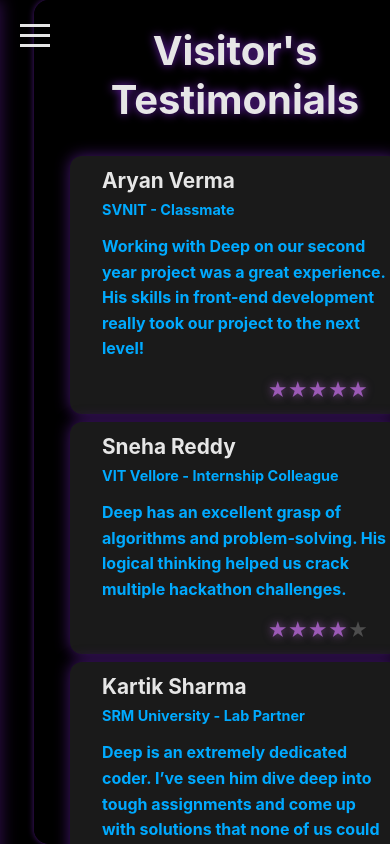
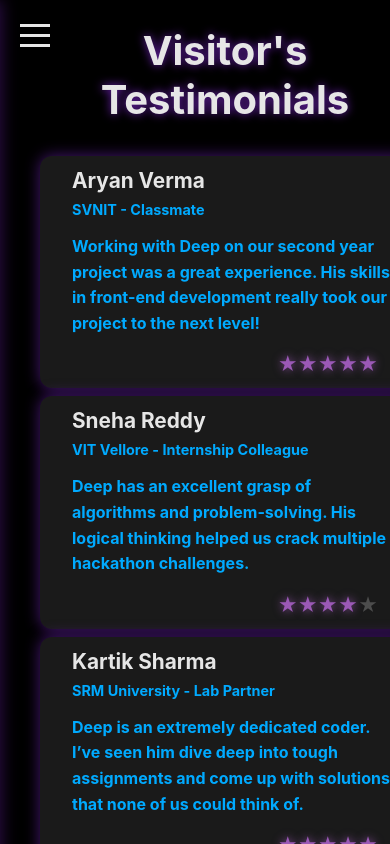
Before and after one commit to THE-DEEPDAS/Portfolio-Website, a React (Create React App) app: page /testimonials in a window 390 px wide. Built offline with nearby package versions, Linux system fonts and the light colour scheme.

Commit message:
trying responsiveness

```diff
--- a/src/components/Academic.css
+++ b/src/components/Academic.css
@@ -48,14 +48,14 @@ p {
 
 @media screen and (max-width: 768px) {
     .academic-page {
-        margin-left: 10px;
+        margin-left: 0; /* Ensure no left margin on smaller screens */
         padding: 15px;
     }
 }
 
 @media screen and (max-width: 480px) {
     .academic-page {
-        margin-left: 5px;
+        margin-left: 0; /* Ensure no left margin on very small screens */
         padding: 10px;
         width: 100vw;
         overflow-x: hidden;
--- a/src/components/MainContent.css
+++ b/src/components/MainContent.css
@@ -1,7 +1,7 @@
 .main-content {
   flex-grow: 1;
   background-color: #000000;
-  margin-left: 270px;
+  margin-left: 270px; /* Remove left margin for mobile */
   padding: 40px 20px;
   color: #e6e6e6;
   display: flex;
@@ -164,7 +164,7 @@
 
 @media (max-width: 768px) {
   .main-content {
-    margin-left: 0;
+    margin-left: 0; /* Ensure no left margin on smaller screens */
     padding: 20px;
     max-height: 100vh;
     overflow-y: auto;
@@ -188,10 +188,9 @@
 
 @media (max-width: 480px) {
   .main-content {
-    flex-direction: column;
-    align-items: center;
-    text-align: center;
+    margin-left: 0; /* Ensure no left margin on very small screens */
     padding: 15px;
+    width: 100vw;
     justify-content: flex-start;
     box-sizing: border-box;
   }
--- a/src/components/Testimonials.css
+++ b/src/components/Testimonials.css
@@ -127,8 +127,8 @@ body {
 /* Media queries for smaller screens */
 @media (max-width: 768px) {
   .testimonials-container {
-    width: calc(100% - 40px); /* Adjusted width for smaller screens */
-    margin-left: 20px; /* Added margin-left for smaller screens */
+    width: 100%; /* Full width for smaller screens */
+    margin-left: 0; /* Ensure no left margin on smaller screens */
     height: auto;
     overflow-y: auto;
   }
@@ -148,6 +148,7 @@ body {
   .testimonials-container {
     padding: 1rem; /* Reduce padding for extra small screens */
     height: auto; /* Allow height to adjust */
+    margin-left: 0; /* Ensure no left margin on very small screens */
   }
 
   .testimonial-card {
```
